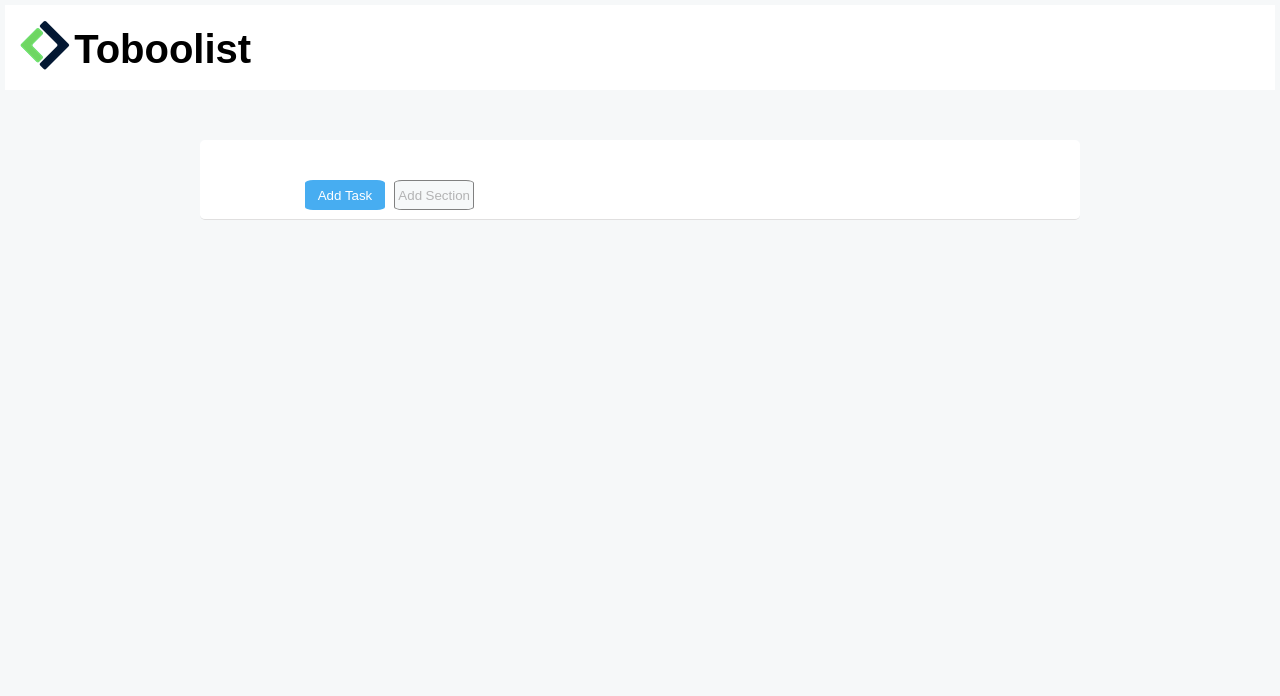
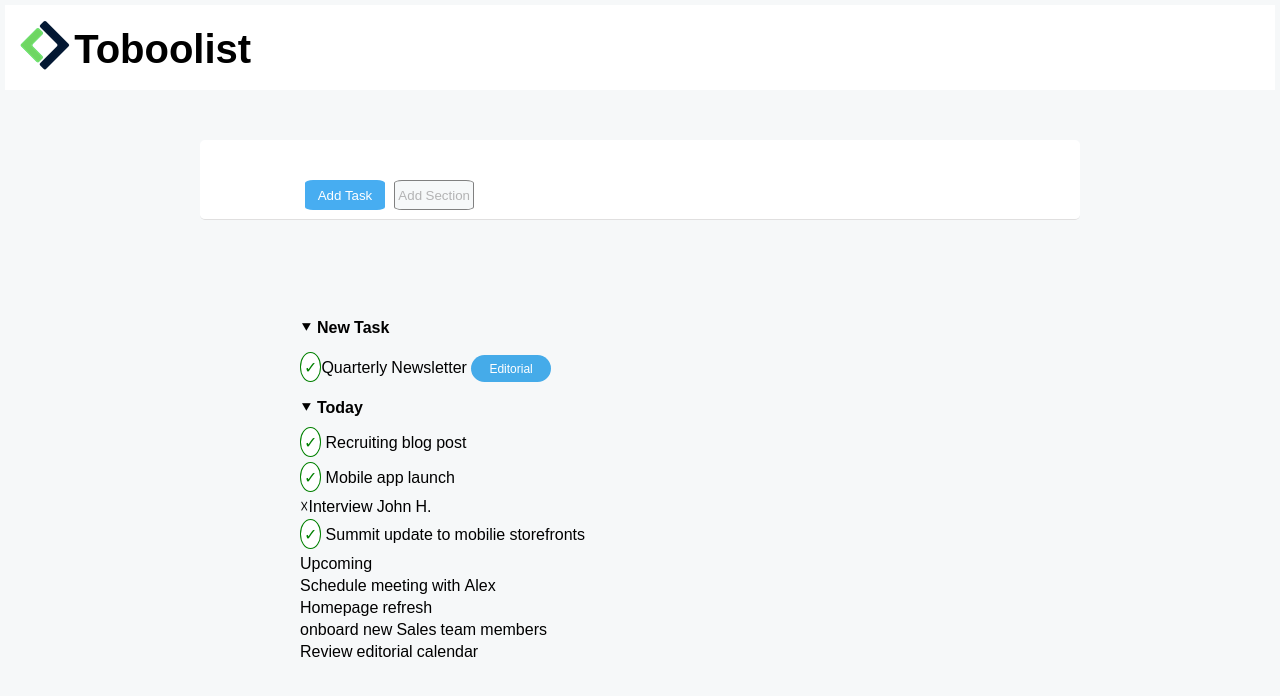
Before and after one commit to SabrinaGiancaspr/html-css-toboolist, a plain HTML site: page index.html in a window 1280 px wide. Drawn offline with Linux system fonts and the light colour scheme.

Commit message:
check-list-hmtl-css

```diff
--- a/css/style.css
+++ b/css/style.css
@@ -7,6 +7,7 @@
 
 body{
     background-color:#F6F8F9 ;
+
 }
 
 .logo-container{
@@ -22,9 +23,9 @@ body{
     font-weight: 900;
 }
 
-.container {
+.button-container {
     margin-left: 200px;
-    margin-right:  200px;
+    margin-right: 200px;
     margin-top: 50px;
     padding-top: 40px;
     padding-left: 100px;
@@ -53,3 +54,39 @@ button{
    border-color: #c5c5c7;
    border: 1px solid gray;
 }
+
+.task-list-container{
+    margin-left: 200px;
+    margin-right: 200px;
+    margin-top: 50px;
+    padding-top: 40px;
+    padding-left: 100px;
+}
+.space{
+    line-height: 35px;
+}
+.space-special{
+    line-height: 45px;
+}
+.blue-task{
+    background-color:#45ABE9 ;
+    display: inline-block;
+    text-align: center;
+    border-radius: 20px;
+    width: 80px;
+    padding: 5px;
+    font-size: 12px;
+    color: white;
+}
+
+.list{
+    list-style: none;
+}
+
+.check-entity{
+    padding: 3px;
+    border-radius: 50%;
+    background-color: white;
+    border: 1px solid green;
+    color: green;
+}
--- a/index.html
+++ b/index.html
@@ -21,7 +21,7 @@
 
 <!-- input -->
 <nav>
-	<div class="container">
+	<div class="button-container">
 		<button class="blue-button">Add Task</button>
 		<button class="white-button">Add Section</button>
 	</div>
@@ -32,7 +32,43 @@
 <!-- tasks list -->
 
 <main>
-
+	<div class="task-list-container">
+		<ul class="list">
+<!-- new Task -->
+		<li>
+<!-- freccia -->
+			<span>&#11206;</span>
+			<strong class="space">New Task</strong>
+		</li>
+		<li>
+<!-- check  -->
+			<span class="check-entity space-special">&check;</span>Quarterly Newsletter
+			<span class="blue-task"> Editorial </span>
+		</li>
+<!-- today Task -->
+		<li>
+			<span>&#11206;</span>
+			<strong class="space">Today</strong>
+		</li>
+		<li>
+			<span class="check-entity space">&check;</span>
+			Recruiting blog post
+		</li>
+		<li>
+			<span class="check-entity space">&check;</span>
+			Mobile app launch
+		</li>
+		<li><span class="cross-entety">&#9747;</span>Interview John H.</li>
+		<li><span class="check-entity space">&check;</span>
+			Summit update to mobilie storefronts
+		</li>
+		<li>Upcoming</li>
+		<li>Schedule meeting with Alex</li>
+		<li>Homepage refresh</li>
+		<li>onboard new Sales team members</li>
+		<li>Review editorial calendar</li>
+	</ul>
+	</div>
 </main>
 </body>
 </html>
```
